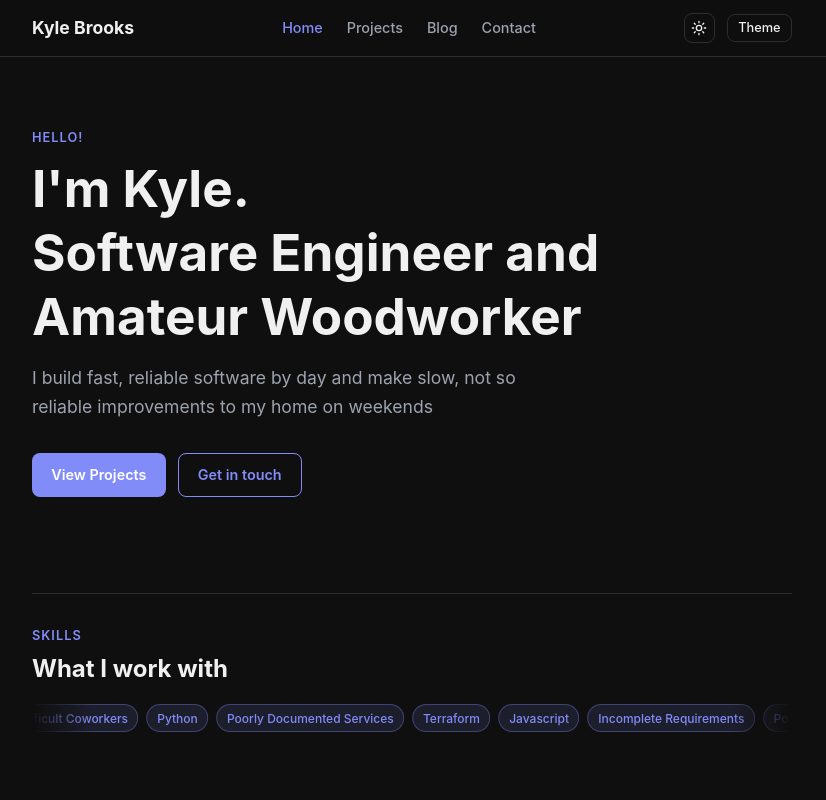
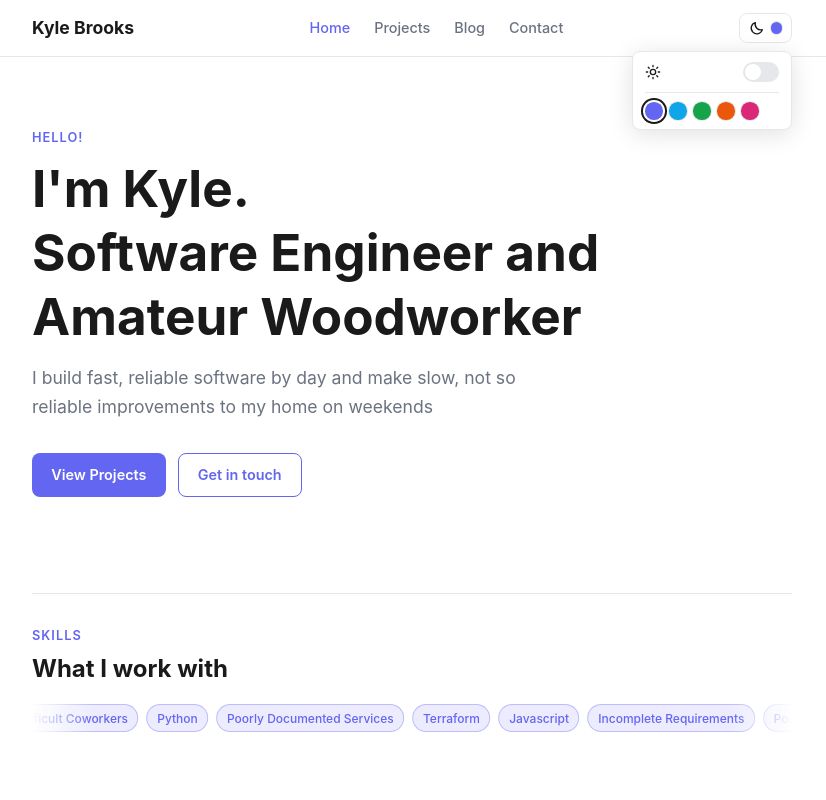
Before and after one commit to KyleBrooks242/claude-svelte-website, a SvelteKit app: page / in a window 1280 px wide. Both pictures are taken after a click on the button "Theme settings". Shown: the top 800 px of the page, without its empty margins (228-1054 px from the left). Built offline with nearby package versions, Linux system fonts and the light colour scheme.

Commit message:
Clean up theme toggle interface

```diff
--- a/src/app.css
+++ b/src/app.css
@@ -162,22 +162,7 @@ nav {
 	}
 }
 
-/* ── Theme toggle button ── */
-.theme-btn {
-	display: flex;
-	align-items: center;
-	justify-content: center;
-	background: none;
-	border: 1px solid var(--border);
-	border-radius: var(--radius);
-	cursor: pointer;
-	padding: 0.4rem;
-	color: var(--text);
-	line-height: 1;
-	transition: background 0.15s;
-}
-.theme-btn:hover { background: var(--bg-secondary); }
-
+/* ── Theme + palette dropdown ── */
 .palette-dropdown {
 	position: relative;
 }
@@ -185,33 +170,93 @@ nav {
 .palette-dropdown-btn {
 	display: flex;
 	align-items: center;
+	gap: 0.4rem;
 	background: none;
 	border: 1px solid var(--border);
 	border-radius: var(--radius);
 	color: var(--text);
-	font-family: var(--font);
-	font-size: 0.8rem;
-	font-weight: 500;
-	padding: 0.4rem 0.65rem;
+	padding: 0.4rem 0.55rem;
 	cursor: pointer;
 	line-height: 1;
 	transition: background 0.15s;
 }
 .palette-dropdown-btn:hover { background: var(--bg-secondary); }
 
+.palette-dropdown-btn-swatch {
+	width: 0.7rem;
+	height: 0.7rem;
+	border-radius: 50%;
+	box-shadow: 0 0 0 1px var(--border);
+}
+
 .palette-dropdown-panel {
 	position: absolute;
 	top: calc(100% + 0.5rem);
 	right: 0;
 	display: flex;
-	align-items: center;
-	gap: 0.5rem;
+	flex-direction: column;
+	gap: 0.6rem;
+	min-width: 160px;
 	background: var(--card-bg);
 	border: 1px solid var(--border);
 	border-radius: var(--radius);
 	padding: 0.6rem 0.75rem;
 	box-shadow: 0 4px 24px rgba(0, 0, 0, 0.12);
 	z-index: 200;
+}
+
+.theme-toggle-row {
+	display: flex;
+	align-items: center;
+	justify-content: space-between;
+	gap: 0.75rem;
+}
+
+.theme-toggle-label {
+	display: flex;
+	align-items: center;
+	gap: 0.5rem;
+	color: var(--text);
+	font-size: 0.85rem;
+	font-weight: 500;
+	line-height: 1;
+}
+
+.switch {
+	position: relative;
+	flex-shrink: 0;
+	width: 2.25rem;
+	height: 1.25rem;
+	border-radius: 999px;
+	border: none;
+	background: var(--border);
+	padding: 0;
+	cursor: pointer;
+	transition: background 0.2s;
+}
+.switch[aria-checked='true'] { background: var(--accent); }
+
+.switch-thumb {
+	position: absolute;
+	top: 2px;
+	left: 2px;
+	width: 1rem;
+	height: 1rem;
+	border-radius: 50%;
+	background: #fff;
+	transition: transform 0.2s;
+}
+.switch[aria-checked='true'] .switch-thumb { transform: translateX(1rem); }
+
+.palette-dropdown-divider {
+	height: 1px;
+	background: var(--border);
+}
+
+.palette-swatch-row {
+	display: flex;
+	align-items: center;
+	gap: 0.4rem;
 }
 
 .palette-swatch {
--- a/src/routes/+layout.svelte
+++ b/src/routes/+layout.svelte
@@ -18,6 +18,10 @@
 		{ id: 'sunset', label: 'Sunset', color: '#ea580c' },
 		{ id: 'berry', label: 'Berry', color: '#db2777' },
 	];
+
+	const currentPaletteColor = $derived(
+		palettes.find((p) => p.id === palette)?.color ?? palettes[0].color,
+	);
 
 	$effect(() => {
 		theme = document.documentElement.getAttribute('data-theme') === 'dark' ? 'dark' : 'light';
@@ -87,7 +91,15 @@
 		</div>
 
 		<div style="display:flex;align-items:center;gap:0.75rem;">
-			<button class="theme-btn" onclick={toggleTheme} aria-label="Toggle theme">
+			<div class="palette-dropdown">
+				<button
+					type="button"
+					class="palette-dropdown-btn"
+					aria-haspopup="true"
+					aria-expanded={paletteMenuOpen}
+					aria-label="Theme settings"
+					onclick={() => (paletteMenuOpen = !paletteMenuOpen)}
+				>
 					{#if theme === 'dark'}
 						<svg viewBox="0 0 24 24" width="16" height="16" fill="none" stroke="currentColor" stroke-width="2" stroke-linecap="round" stroke-linejoin="round">
 							<circle cx="12" cy="12" r="4" />
@@ -98,26 +110,36 @@
 							<path d="M20 14.5A8.5 8.5 0 0 1 9.5 4 8.5 8.5 0 1 0 20 14.5Z" />
 						</svg>
 					{/if}
+					<span class="palette-dropdown-btn-swatch" style="background:{currentPaletteColor};"></span>
 				</button>
-			<button
-				class="nav-toggle"
-				aria-label="Toggle menu"
-				onclick={() => (menuOpen = !menuOpen)}
-			>
-				{menuOpen ? '✕' : '☰'}
-			</button>
-			<div class="palette-dropdown">
+				{#if paletteMenuOpen}
+					<div class="palette-dropdown-panel">
+						<div class="theme-toggle-row">
+							<span class="theme-toggle-label">
+								{#if theme === 'light'}
+									<svg viewBox="0 0 24 24" width="16" height="16" fill="none" stroke="currentColor" stroke-width="2" stroke-linecap="round" stroke-linejoin="round">
+										<circle cx="12" cy="12" r="4" />
+										<path d="M12 2v2M12 20v2M4.93 4.93l1.41 1.41M17.66 17.66l1.41 1.41M2 12h2M20 12h2M6.34 17.66l-1.41 1.41M19.07 4.93l-1.41 1.41" />
+									</svg>
+								{:else}
+									<svg viewBox="0 0 24 24" width="16" height="16" fill="none" stroke="currentColor" stroke-width="2" stroke-linecap="round" stroke-linejoin="round">
+										<path d="M20 14.5A8.5 8.5 0 0 1 9.5 4 8.5 8.5 0 1 0 20 14.5Z" />
+									</svg>
+								{/if}
+							</span>
 							<button
 								type="button"
-					class="palette-dropdown-btn"
-					aria-haspopup="true"
-					aria-expanded={paletteMenuOpen}
-					onclick={() => (paletteMenuOpen = !paletteMenuOpen)}
+								class="switch"
+								role="switch"
+								aria-checked={theme === 'dark'}
+								aria-label="Toggle dark mode"
+								onclick={toggleTheme}
 							>
-					Theme
+								<span class="switch-thumb"></span>
 							</button>
-				{#if paletteMenuOpen}
-					<div class="palette-dropdown-panel" role="radiogroup" aria-label="Color palette">
+						</div>
+						<div class="palette-dropdown-divider"></div>
+						<div class="palette-swatch-row" role="radiogroup" aria-label="Color palette">
 							{#each palettes as p}
 								<button
 									type="button"
@@ -132,8 +154,16 @@
 								></button>
 							{/each}
 						</div>
+					</div>
 				{/if}
 			</div>
+			<button
+				class="nav-toggle"
+				aria-label="Toggle menu"
+				onclick={() => (menuOpen = !menuOpen)}
+			>
+				{menuOpen ? '✕' : '☰'}
+			</button>
 		</div>
 	</div>
 </nav>
```
Lines whose indentation alone changed are shown as unchanged.
